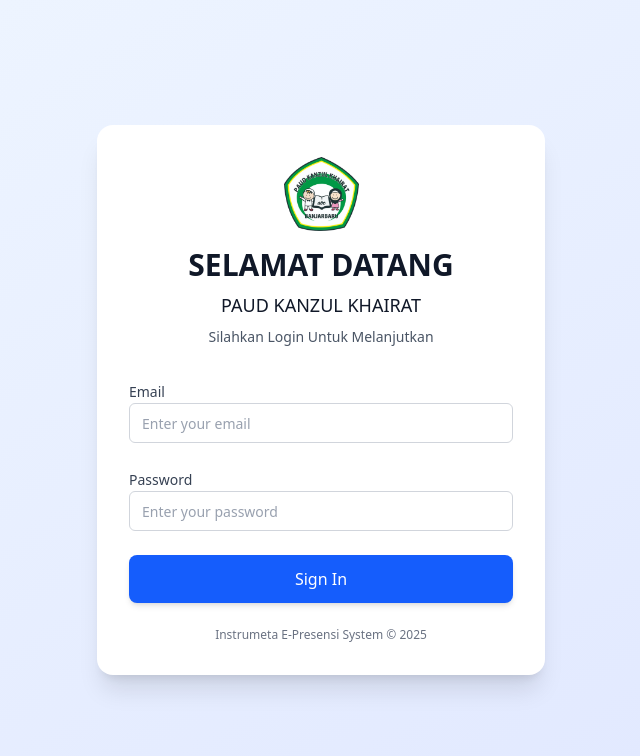
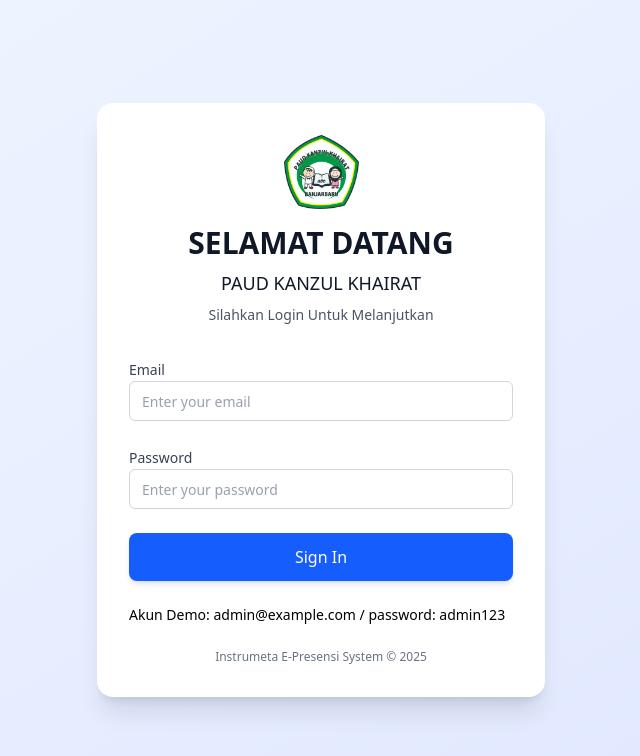
Before and after one commit to wahyusetiadi/attendance-system, a Next.js app: page /login in a window 1280 px wide. Shown: the top 756 px of the page, without its empty margins (319-959 px from the left). Built offline with nearby package versions, Linux system fonts and the light colour scheme.

Commit message:
initial update attendanceSystem

```diff
--- a/src/components/auth/LoginForm.tsx
+++ b/src/components/auth/LoginForm.tsx
@@ -126,6 +126,10 @@ export const LoginForm: React.FC = () => {
           'Sign In'
         )}
       </Button>
+
+      <div className="text-sm text-muted-foreground">
+        <p>Akun Demo: admin@example.com / password: admin123</p>
+      </div>
     </form>
   );
 };
```
